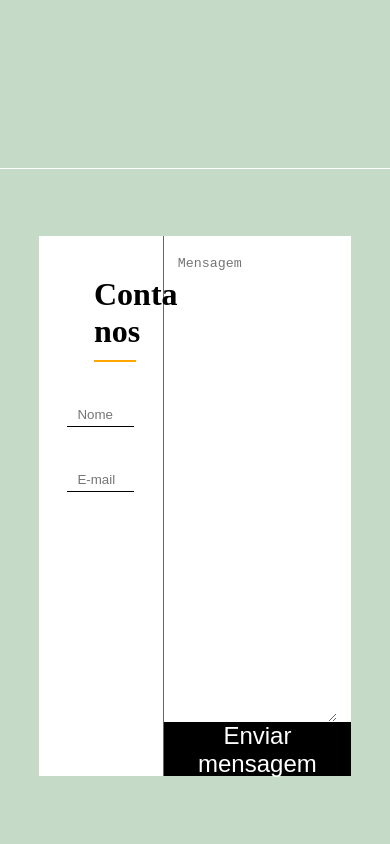
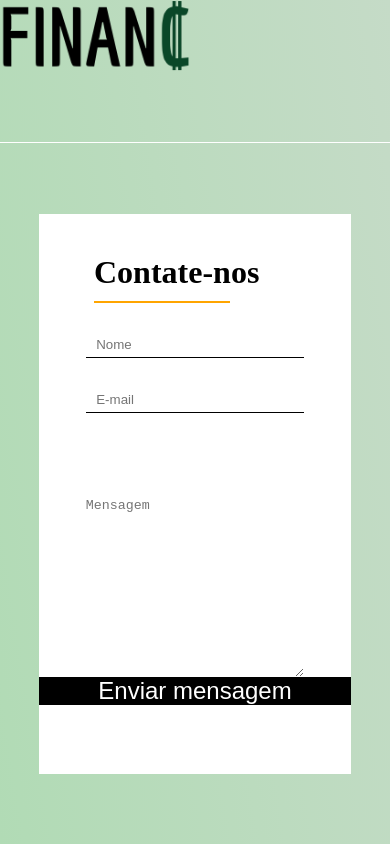
Before and after one commit to fabiofrasson/financ, a plain HTML site: page contato.html in a window 390 px wide. Drawn offline with Linux system fonts and the light colour scheme.

Commit message:
Tela de contato responsiva

```diff
--- a/contato.html
+++ b/contato.html
@@ -10,7 +10,7 @@
 <body>
 
     <header>
-
+        <img src="imagens/logo2.png" alt="Logo FinanC">
     </header>
 
     <div class="container">
--- a/css/contato-estilo.css
+++ b/css/contato-estilo.css
@@ -1,20 +1,20 @@
 
 
 body{
-    background-color: var(--color-background);
+    background: var(--color-background2);
     width: 100vw;
     height: 100vh;
 }
 
 header{
     width: 100%;
-    height: 20vh;
+    height: 17vh;
     border-bottom: 1px solid white;
 }
 
 div.container{
     width: 100%;
-    height: 80vh;
+    height: 83vh;
     display: flex;
     justify-content: center;
     align-items: center;
@@ -53,7 +53,8 @@ hr{
 
 div#formulario{
     width: 80%;
-    margin: 40px auto;
+    margin: 50px auto;
+
 }
 
 input.contato{
@@ -61,7 +62,7 @@ input.contato{
     height: 25px;
     border: none;
     border-bottom: 1px solid black;
-    margin-bottom: 40px;
+    margin-bottom: 50px;
     padding: 5px 10px;
     outline: none;
 }
@@ -91,3 +92,42 @@ button#enviar{
     color: white;
     font-size: 18pt;
 }
+
+header img{
+    height: 50%;
+}
+
+@media(max-width: 600px){
+    div#box{
+        display: flex;
+        flex-direction: column;
+    }
+
+    div#form{
+        width: 80vw;
+        border: none;
+    }
+
+    div#formulario{
+        margin-top: 30px;
+        margin-bottom: 15px;
+    }
+
+    div#formulario input{
+        margin-bottom: 30px;
+    }
+    div#mensagem{
+        width: 80vw;
+        align-items: center;
+        height: 40%;
+    }
+
+    textarea{
+        width: 70%;
+        min-width: 60%;
+    }
+
+    button#enviar{
+        height: 30px;
+    }
+}
--- a/css/estilo-global.css
+++ b/css/estilo-global.css
@@ -1,7 +1,7 @@
 :root{
     --color-background: #C5DBC7;
+    --color-background2: linear-gradient( -110grad, #C5DBC7,#b1dbb5);
 }
-
 *{
     margin: 0;
     padding: 0;
```
Also changed, not shown: despesas.html (added, +20 -0 lines), css/despesas-estilo.css (added).
